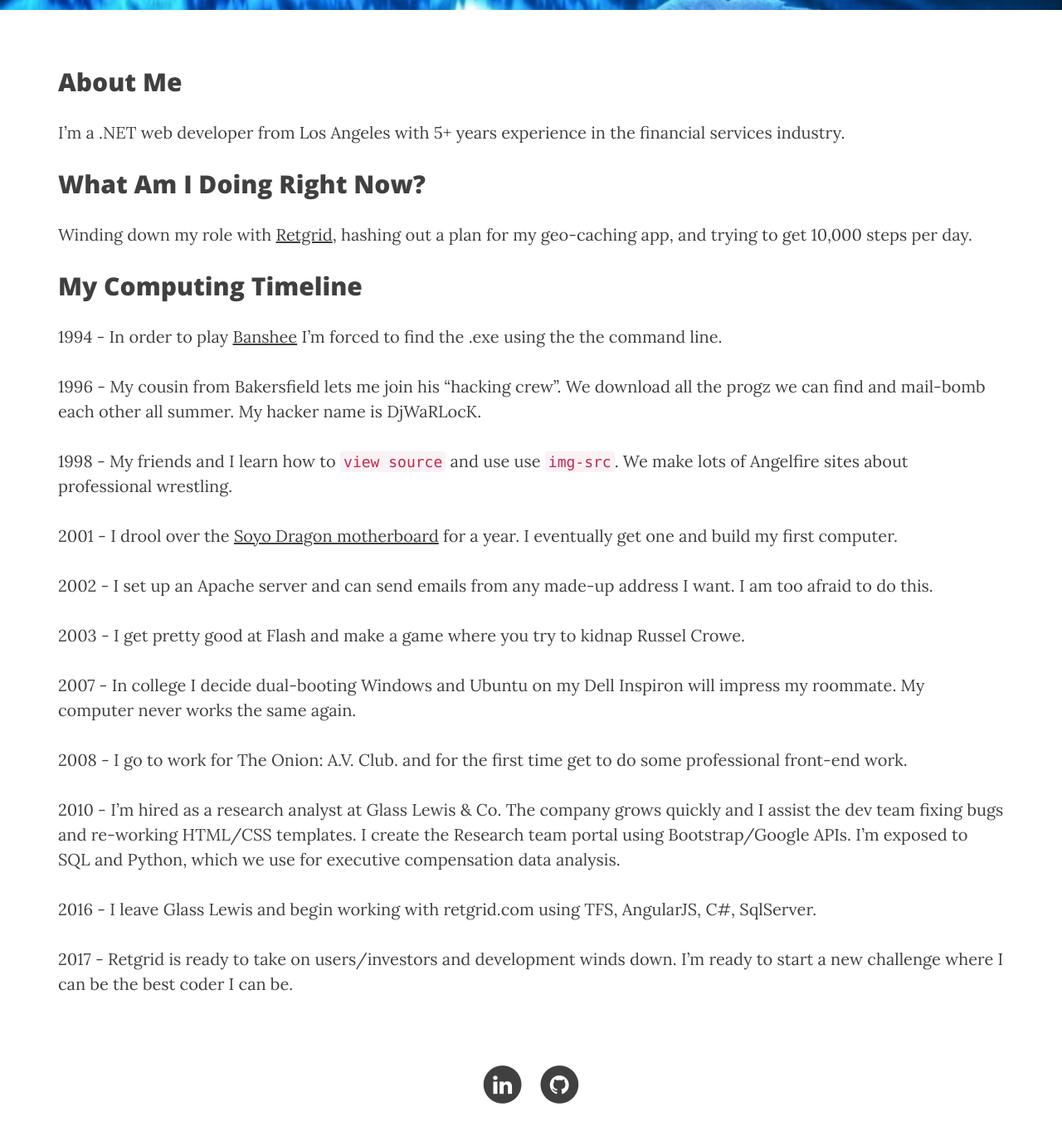
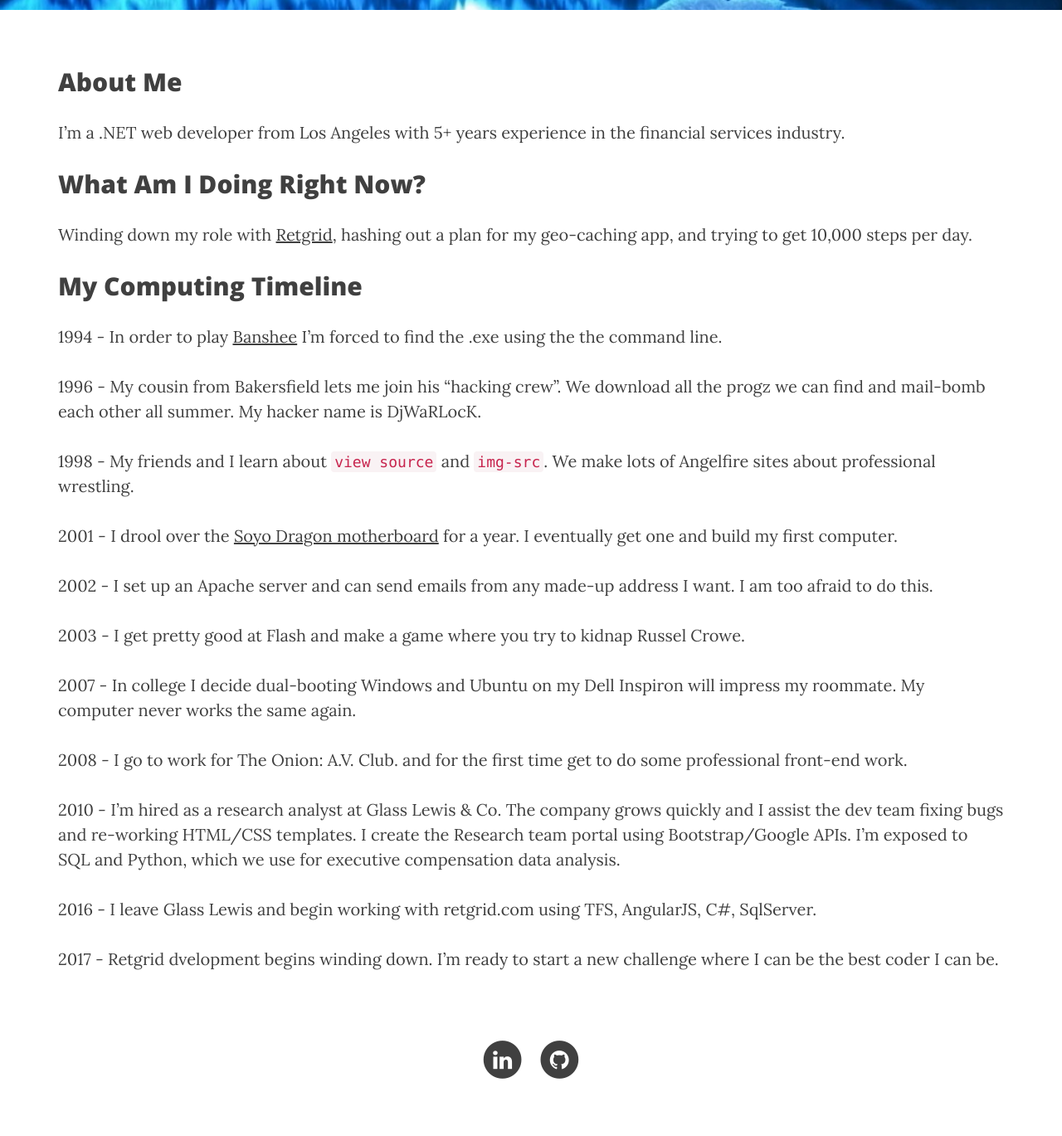
Before and after one commit to glenwperry/glenwperry.github.io, a Jekyll site: the page built from about.md, in a window 1280 px wide and 1400 px high, scrolled down 436 px. Shown: the top 1369 px of the window at 83% size. Built offline with Jekyll 4.4.1, drawn with Linux system fonts in a browser that asks for light colours; nearby versions of some CDN libraries.

Commit message:
edit
edit

```diff
--- a/about.md
+++ b/about.md
@@ -16,7 +16,7 @@ My Computing Timeline
 
 1996 - My cousin from Bakersfield lets me join his "hacking crew". We download all the progz we can find and mail-bomb each other all summer. My hacker name is DjWaRLocK.
 
-1998 - My friends and I learn how to `view source` and use use `img-src`. We make lots of Angelfire sites about professional wrestling.
+1998 - My friends and I learn about `view source` and `img-src`. We make lots of Angelfire sites about professional wrestling.
 
 2001 - I drool over the [Soyo Dragon motherboard](http://techreport.com/review/3294/soyo-sy-k7v-dragon-plus-motherboard) for a year. I eventually get one and build my first computer.
 
@@ -32,4 +32,4 @@ My Computing Timeline
 
 2016 - I leave Glass Lewis and begin working with retgrid.com using TFS, AngularJS, C#, SqlServer.
 
-2017 - Retgrid is ready to take on users/investors and development winds down. I'm ready to start a new challenge where I can be the best coder I can be.
+2017 - Retgrid dvelopment begins winding down. I'm ready to start a new challenge where I can be the best coder I can be.
```
